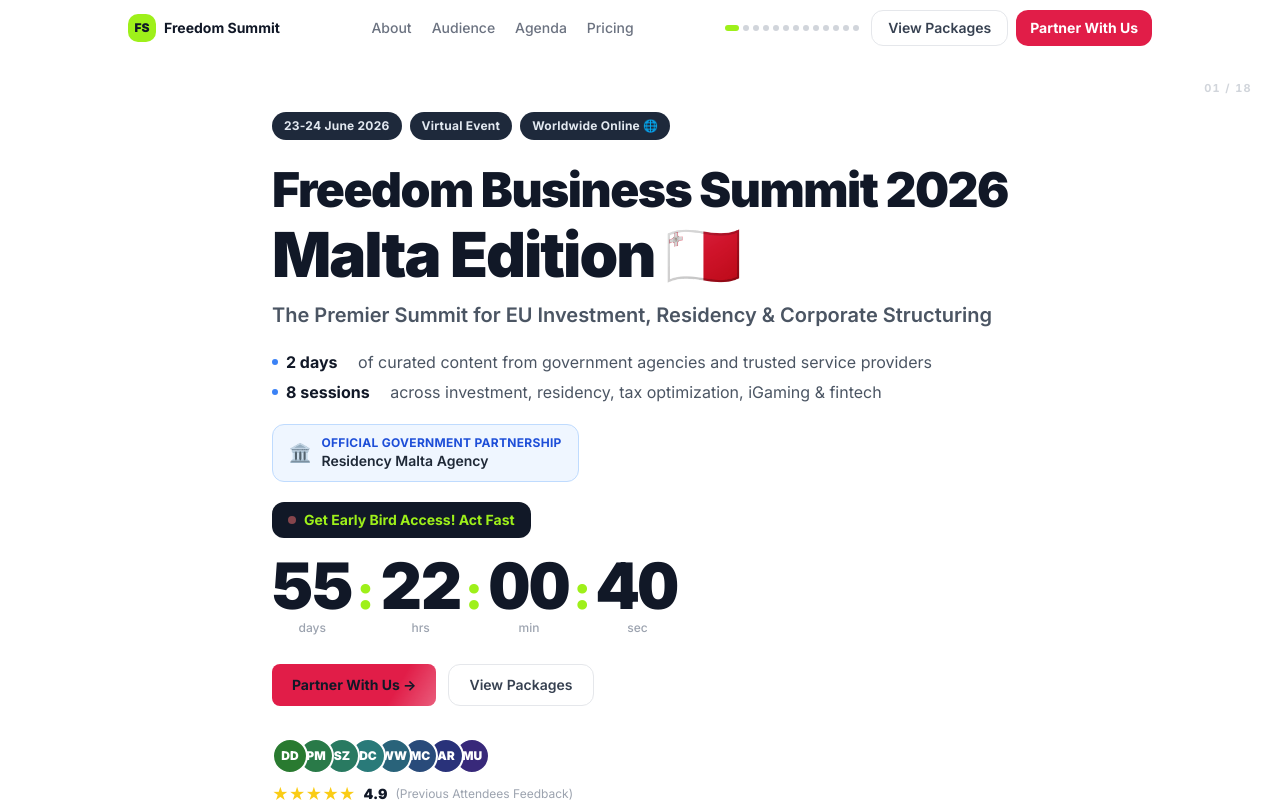
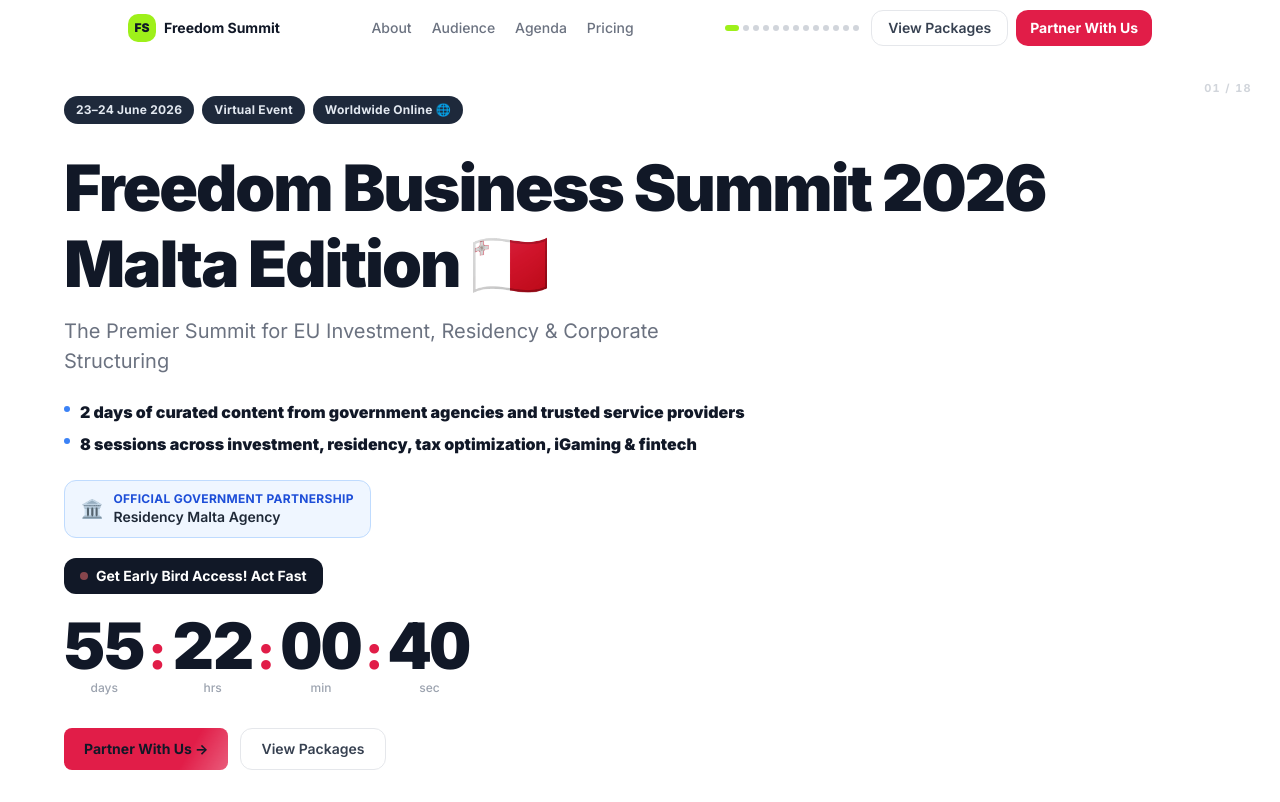
Before and after one commit to freedombusinesssummit-stack/malta-proposal, a Next.js app: page / in a window 1280 px wide. Shown: the top 802 px of the page. Built offline with nearby package versions, Linux system fonts and the light colour scheme.

Commit message:
fix: hero full-width layout with viewport padding, all bullets bold, red countdown colons

```diff
--- a/components/malta/HeroSlide.tsx
+++ b/components/malta/HeroSlide.tsx
@@ -18,10 +18,10 @@
       {[{ val: pad(t.d), label: "days" }, { val: pad(t.h), label: "hrs" }, { val: pad(t.m), label: "min" }, { val: pad(t.s), label: "sec" }].map((seg, i) => (
         <div key={i} className="flex items-end">
           <div className="text-center">
-            <div className="font-black text-carbon-900 leading-none tabular-nums" style={{ fontSize: "clamp(36px, 10vw, 64px)", letterSpacing: "-1px" }}>{seg.val}</div>
+            <div className="font-black text-carbon-900 leading-none tabular-nums" style={{ fontSize: "clamp(36px, 8vw, 64px)", letterSpacing: "-1px" }}>{seg.val}</div>
             <div className="text-xs font-medium text-carbon-400 mt-0.5">{seg.label}</div>
           </div>
-          {i < 3 && <span className="font-black mx-1 mb-5" style={{ fontSize: "clamp(28px, 8vw, 48px)", color: "#9ef01a", lineHeight: 1 }}>:</span>}
+          {i < 3 && <span className="font-black mx-1 mb-5" style={{ fontSize: "clamp(24px, 6vw, 48px)", color: "#e11d48", lineHeight: 1 }}>:</span>}
         </div>
       ))}
     </div>
@@ -40,40 +40,43 @@
   });
 
   return (
-    <section id="hero" className="slide-section pt-14 bg-white overflow-x-hidden">
+    <section id="hero" className="slide-section pt-14 bg-white">
       <span className="slide-number">01 / 18</span>
 
-      <div style={{ maxWidth: "1080px", margin: "0 auto", paddingLeft: "24px", paddingRight: "24px" }}>
-        <div className="py-10 md:py-14">
+      {/* Full-width hero — NO centering wrapper, padding only */}
+      <div style={{ width: "100%", paddingLeft: "clamp(20px, 5vw, 140px)", paddingRight: "clamp(20px, 5vw, 140px)", paddingTop: "40px", paddingBottom: "48px" }}>
 
         {/* Pills */}
-          <div className="flex flex-wrap gap-2 mb-5" style={fade(0)}>
-            {["23-24 June 2026", "Virtual Event", "Worldwide Online 🌐"].map((t, i) => (
+        <div className="flex flex-wrap gap-2 mb-6" style={fade(0)}>
+          {["23–24 June 2026", "Virtual Event", "Worldwide Online 🌐"].map((t, i) => (
             <span key={i} className="pill">{t}</span>
           ))}
         </div>
 
-          {/* Headings */}
+        {/* Headings — full width, left aligned */}
         <div style={fade(80)}>
-            <h1 className="font-black text-carbon-900 leading-tight mb-1 w-full" style={{ fontSize: "clamp(22px, 4vw, 48px)", letterSpacing: "-1.5px" }}>
+          <h1 className="font-black text-carbon-900 leading-tight mb-1" style={{ fontSize: "clamp(28px, 5vw, 64px)", letterSpacing: "-2px" }}>
             Freedom Business Summit 2026
           </h1>
-            <h2 className="font-black text-carbon-900 leading-none mb-4 w-full" style={{ fontSize: "clamp(28px, 5.5vw, 62px)", letterSpacing: "-2px" }}>
+          <h2 className="font-black text-carbon-900 leading-none mb-5" style={{ fontSize: "clamp(28px, 5vw, 64px)", letterSpacing: "-2px" }}>
             Malta Edition 🇲🇹
           </h2>
-            <p className="font-semibold text-carbon-600 leading-snug mb-5 w-full" style={{ fontSize: "clamp(14px, 1.8vw, 20px)" }}>
+          <p className="text-carbon-500 mb-6" style={{ fontSize: "clamp(15px, 1.6vw, 20px)", maxWidth: "680px" }}>
             The Premier Summit for EU Investment, Residency &amp; Corporate Structuring
           </p>
         </div>
 
-          <div className="flex flex-col gap-1.5 mb-5" style={fade(200)}>
+        {/* Bullets — all bold */}
+        <div className="flex flex-col gap-2 mb-6" style={fade(200)}>
           {[
             { bold: "2 days", text: "of curated content from government agencies and trusted service providers" },
             { bold: "8 sessions", text: "across investment, residency, tax optimization, iGaming & fintech" },
           ].map((b, i) => (
-              <p key={i} className="text-carbon-600 text-sm md:text-base flex items-center gap-2">
-                <span className="w-1.5 h-1.5 rounded-full flex-shrink-0" style={{ background: "#3b82f6" }} />
-                <strong className="text-carbon-900">{b.bold}</strong>&nbsp;<span dangerouslySetInnerHTML={{ __html: b.text }} />
+            <p key={i} className="flex items-start gap-2.5" style={{ fontSize: "clamp(14px, 1.4vw, 16px)" }}>
+              <span className="w-1.5 h-1.5 rounded-full flex-shrink-0 mt-1.5" style={{ background: "#3b82f6" }} />
+              <span className="font-black text-carbon-900">
+                {b.bold}&nbsp;<span className="font-black text-carbon-900">{b.text}</span>
+              </span>
             </p>
           ))}
         </div>
@@ -89,14 +92,14 @@
           </div>
         </div>
 
-          <div className="mb-4" style={fade(300)}>
-            <span className="inline-flex items-center gap-2 px-4 py-2 rounded-lg text-sm font-bold" style={{ background: "#111827", color: "#9ef01a" }}>
+        <div className="mb-5" style={fade(300)}>
+          <span className="inline-flex items-center gap-2 px-4 py-2 rounded-lg text-sm font-bold" style={{ background: "#111827", color: "#fff" }}>
             <span className="w-2 h-2 rounded-full bg-red-400 animate-pulse flex-shrink-0" />
             Get Early Bird Access! Act Fast
           </span>
         </div>
 
-          <div className="mb-7" style={fade(360)}><Countdown /></div>
+        <div className="mb-8" style={fade(360)}><Countdown /></div>
 
         <div className="flex flex-wrap gap-3 mb-8" style={fade(420)}>
           <ShimmerButton href="mailto:denis@fsummit.net" background="#e11d48" shimmerColor="rgba(255,255,255,0.4)" shimmerDuration="1.8s" className="text-sm font-bold px-5 py-2.5">
@@ -124,9 +127,8 @@
           <span className="font-black text-carbon-900 text-sm">4.9</span>
           <span className="text-carbon-400 text-xs">(Previous Attendees Feedback)</span>
         </div>
+
       </div>
-      </div>
-
     </section>
   );
 }
```
Lines whose indentation alone changed are shown as unchanged.
